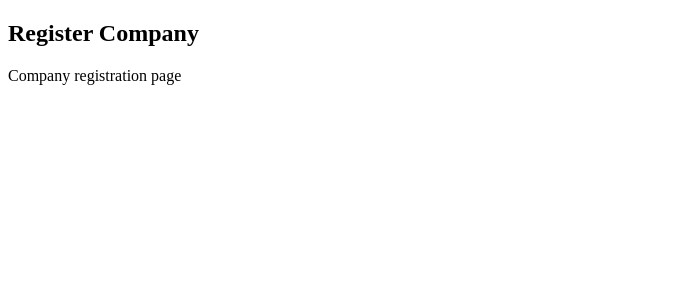
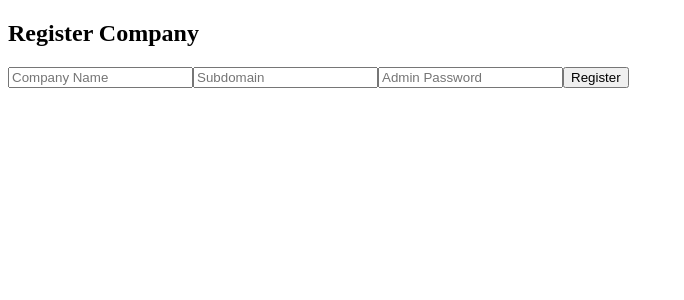
Before and after one commit to rudra-tiwari162/mymta-frontend, a React (Vite) app: page /register in a window 1280 px wide. Shown: the top 300 px of the page, without its empty margins (0-684 px from the left). Built offline with nearby package versions, Linux system fonts and the light colour scheme.

Commit message:
Add register company page with API integration

```diff
--- a/src/pages/Register.jsx
+++ b/src/pages/Register.jsx
@@ -1,8 +1,58 @@
+import { useState } from "react";
+import axios from "axios";
+
 function Register() {
+  const [formData, setFormData] = useState({
+    name: "",
+    subdomain: "",
+    password: ""
+  });
+
+  const handleChange = (e) => {
+    setFormData({
+      ...formData,
+      [e.target.name]: e.target.value
+    });
+  };
+
+  const handleSubmit = async (e) => {
+    e.preventDefault();
+
+    try {
+      await axios.post("http://localhost:8000/api/register/", formData);
+      window.location.href = `http://${formData.subdomain}.localhost:3000/login`;
+    } catch (error) {
+      console.error(error);
+      alert("Registration failed");
+    }
+  };
+
   return (
     <div>
       <h2>Register Company</h2>
-      <p>Company registration page</p>
+
+      <form onSubmit={handleSubmit}>
+        <input
+          name="name"
+          placeholder="Company Name"
+          onChange={handleChange}
+        />
+
+        <input
+          name="subdomain"
+          placeholder="Subdomain"
+          onChange={handleChange}
+        />
+
+        <input
+          type="password"
+          name="password"
+          placeholder="Admin Password"
+          onChange={handleChange}
+        />
+
+        <button type="submit">Register</button>
+      </form>
     </div>
   );
 }
```
